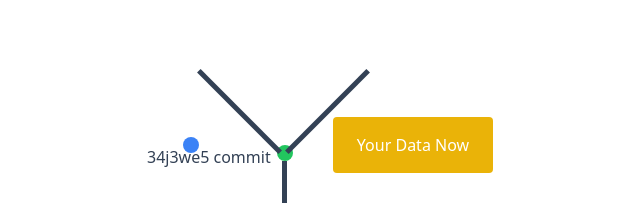
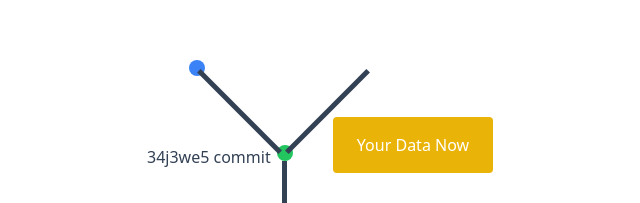
Before and after one commit to Mani007/framermotionjs, a React (Create React App) app: page / in a window 1280 px wide. Shown: the part 407-610 px from the top of the page, without its empty margins (355-995 px from the left). Built offline with nearby package versions, Linux system fonts and the light colour scheme.

Commit message:
Pixel need to be updated

```diff
--- a/src/pages/Dvc.jsx
+++ b/src/pages/Dvc.jsx
@@ -8,10 +8,11 @@ function Dvc() {
   return (
     <>
       <div className="relative h-screen  grid  content-end pb-5 items-center justify-center">
-      <div className="absolute left-[42%]  bottom-[30%]">
+
+        <div className="container  relative  mx-[155px]">
+        <div className="absolute -left-[27%]  bottom-[85px]">
       <Dot color="bg-blue-500" />
       </div>
-        <div className="container  relative  mx-[155px]">
           <Textcommit text="34j3we5 commit" />
           <div className="container  absolute left-12  -bottom-2">
             <Verticalline
```
